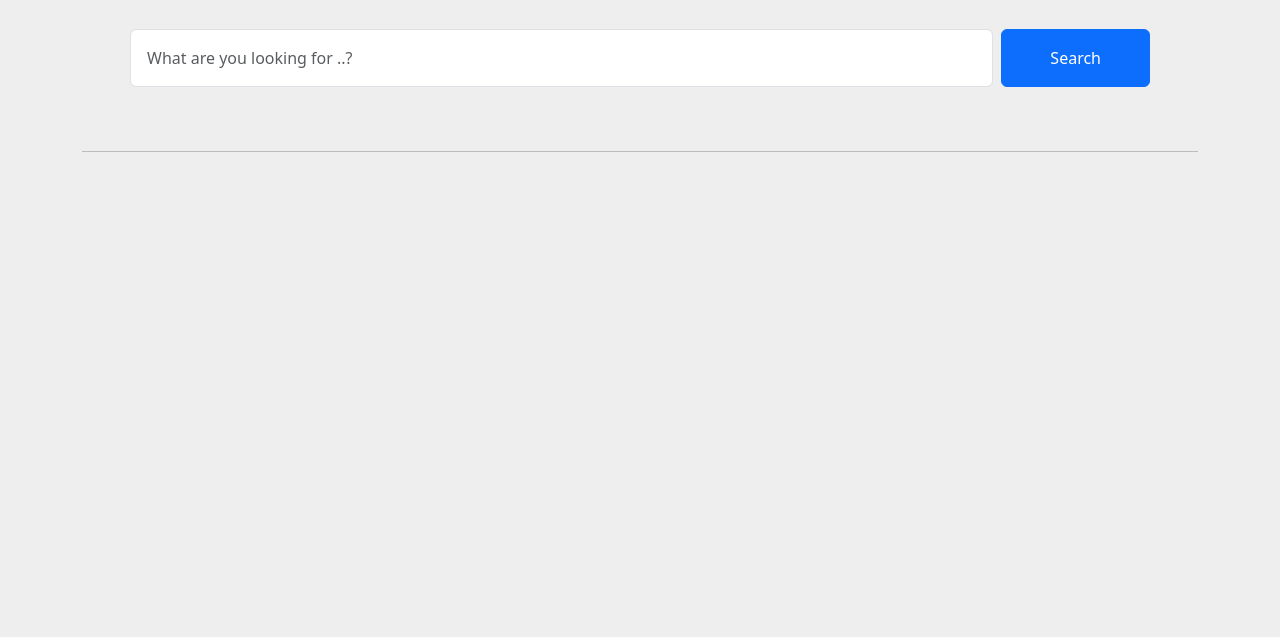
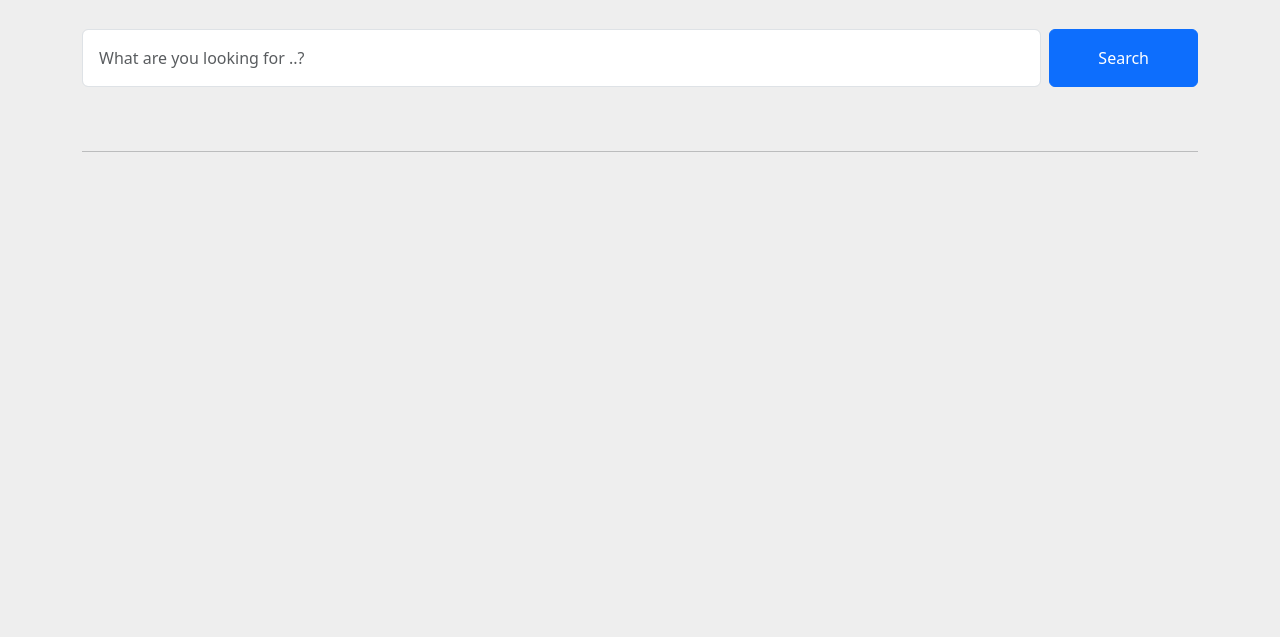
Before and after one commit to MElbahrawy/imageApp, a plain HTML site: page index.html in a window 1280 px wide. Shown: the part 163-800 px from the top of the page. Drawn offline with Linux system fonts and the light colour scheme.

Commit message:
fix input

```diff
--- a/index.html
+++ b/index.html
@@ -15,7 +15,7 @@
     <div class="container pt-5">
       <header>
         <h1 class="text-center my-5">Images Search Engine</h1>
-        <form action="" class="m-5 mx-auto px-5 d-flex">
+        <form action="" class="m-5 mx-auto d-flex">
           <input
             type="text"
             id="search"
```
